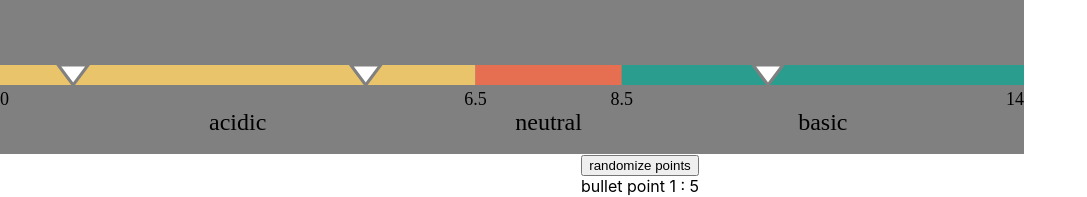
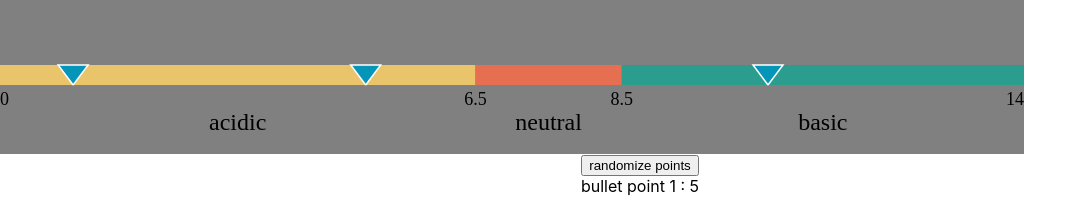
Before and after one commit to daee-kang/bulletgraph, a React (Create React App) app: page / in a window 1280 px wide. Shown: the top 197 px of the page, without its empty margins (0-1087 px from the left). Built offline with nearby package versions, Linux system fonts and the light colour scheme.

Commit message:
add helper function for point function

```diff
--- a/src/BulletGraph.js
+++ b/src/BulletGraph.js
@@ -128,9 +128,9 @@ const BulletGraph = (props) => {
     };
 
     const drawPoint = (ctx, startx, starty) => {
-        ctx.fillStyle = "white";
-        ctx.strokeStyle = "gray";
-        ctx.lineWidth = 3;
+        ctx.fillStyle = "#0495b8";
+        ctx.strokeStyle = "white";
+        ctx.lineWidth = 1.5;
         ctx.beginPath();
         ctx.moveTo(startx, starty);
         ctx.lineTo(startx + 15, starty - 20);
@@ -142,6 +142,13 @@ const BulletGraph = (props) => {
         //reset
         ctx.lineWidth = 1;
     };
+
+    const drawNumber = (ctx, index) => {
+        ctx.fillStyle = 'black';
+        ctx.textAlign = 'center';
+        ctx.font = 'serif'
+        ctx.fillText(index)
+    }
 
     const drawLabel = (ctx, label, left, right) => {
         const LABEL_Y = 130;
```
